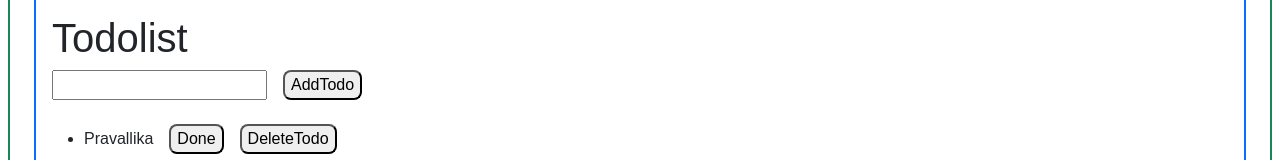
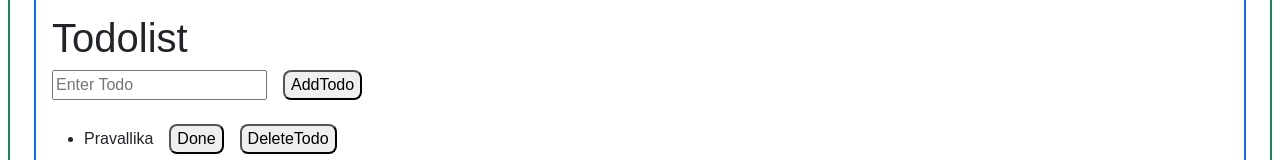
Before and after one commit to Pravallika8143/Redux-Store, a React (Vite) app: page / in a window 1280 px wide. Shown: the part 216-376 px from the top of the page. Built offline with nearby package versions, Linux system fonts and the light colour scheme.

Commit message:
todolist

```diff
--- a/src/Todolist.jsx
+++ b/src/Todolist.jsx
@@ -7,7 +7,7 @@ function Todolist(props){
     return (
         <div className="border border-2 p-3 m-2 border-primary">
             <h1>Todolist</h1>
-            <input type="text" id="d2" class={"me-3 mb-4"} onChange={(e)=>{setNewTodo(e.target.value)}}/>
+            <input type="text" id="d2" class={"me-3 mb-4"} placeholder="Enter Todo" onChange={(e)=>{setNewTodo(e.target.value)}}/>
             <button  class={"me-3 rounded-3"} onClick={()=>{props.dispatch({type:'ADD_TODO',payload:newtodo})}}>AddTodo</button>
             <ul>
                 {props.todos.map((todo) => {
```
